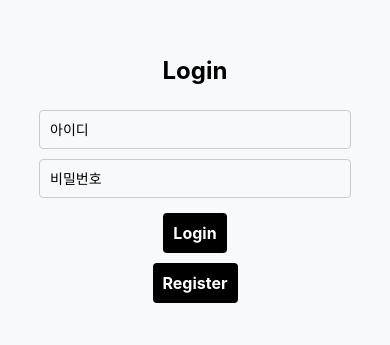
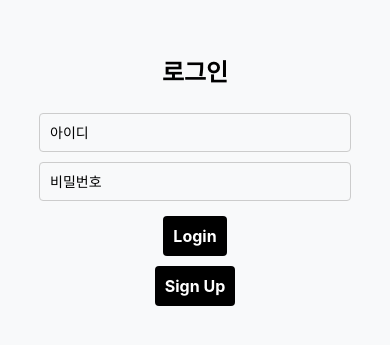
Before and after one commit to jbkim1218/todolist, a React Native app in the folder todolist/: screen / in a window 390 px wide. Shown: the part 243-588 px from the top of the page. Built offline with nearby package versions, Linux system fonts and the light colour scheme.

Commit message:
Add files via upload

```diff
--- a/todolist/App.js
+++ b/todolist/App.js
@@ -1,5 +1,7 @@
 import React, { useState } from 'react';
 import { View, Text, TextInput, TouchableOpacity, StyleSheet, FlatList, ScrollView } from 'react-native';
+
+
 
 export default function App() {
   const [isLoggedIn, setIsLoggedIn] = useState(false);
@@ -63,7 +65,7 @@ export default function App() {
   if (isLoggedIn) {
     return (
       <View style={styles.container}>
-        <Text style={styles.title}>Tasks</Text>
+        <Text style={styles.title}>Todo List</Text>
         <ScrollView
           contentContainerStyle={styles.taskList}>
           {tasks.map((task) => (
@@ -83,7 +85,7 @@ export default function App() {
           placeholder="할일을 추가해 주세요!"
         />
         <TouchableOpacity onPress={addTask} style={styles.addButton}>
-          <Text style={styles.addButtonText}>Add Task</Text>
+          <Text style={styles.addButtonText}>Add</Text>
         </TouchableOpacity>
         <TouchableOpacity onPress={logout} style={styles.logoutButton}>
           <Text style={styles.logoutButtonText}>Logout</Text>
@@ -93,7 +95,7 @@ export default function App() {
   } else if (isRegistering) {
     return (
       <View style={styles.container}>
-        <Text style={styles.title}>Register</Text>
+        <Text style={styles.title}>회원가입</Text>
         <TextInput
           style={styles.input}
           value={username}
@@ -108,7 +110,7 @@ export default function App() {
           secureTextEntry
         />
         <TouchableOpacity onPress={register} style={styles.registerButton}>
-          <Text style={styles.registerButtonText}>Register</Text>
+          <Text style={styles.registerButtonText}>Sign Up</Text>
         </TouchableOpacity>
         <TouchableOpacity onPress={cancelRegister} style={styles.cancelButton}>
           <Text style={styles.cancelButtonText}>Cancel</Text>
@@ -119,7 +121,7 @@ export default function App() {
   } else {
     return (
       <View style={styles.container}>
-        <Text style={styles.title}>Login</Text>
+        <Text style={styles.title}>로그인</Text>
         <TextInput
           style={styles.input}
           value={username}
@@ -137,7 +139,7 @@ export default function App() {
           <Text style={styles.loginButtonText}>Login</Text>
         </TouchableOpacity>
         <TouchableOpacity onPress={goToRegister} style={styles.registerButton}>
-          <Text style={styles.registerButtonText}>Register</Text>
+          <Text style={styles.registerButtonText}>Sign Up</Text>
         </TouchableOpacity>
         {errorMessage !== '' && <Text style={styles.errorText}>{errorMessage}</Text>}
       </View>
--- a/todolist/app.json
+++ b/todolist/app.json
@@ -1,7 +1,7 @@
 {
   "expo": {
     "name": "homework2-1",
-    "slug": "snack-bfaed424-9319-4d19-8d8b-32f177cee016",
+    "slug": "snack-1338a102-e2b2-4c7c-bb2d-41e92c507761",
     "version": "1.0.0",
     "orientation": "portrait",
     "icon": "./assets/icon.png",
```
